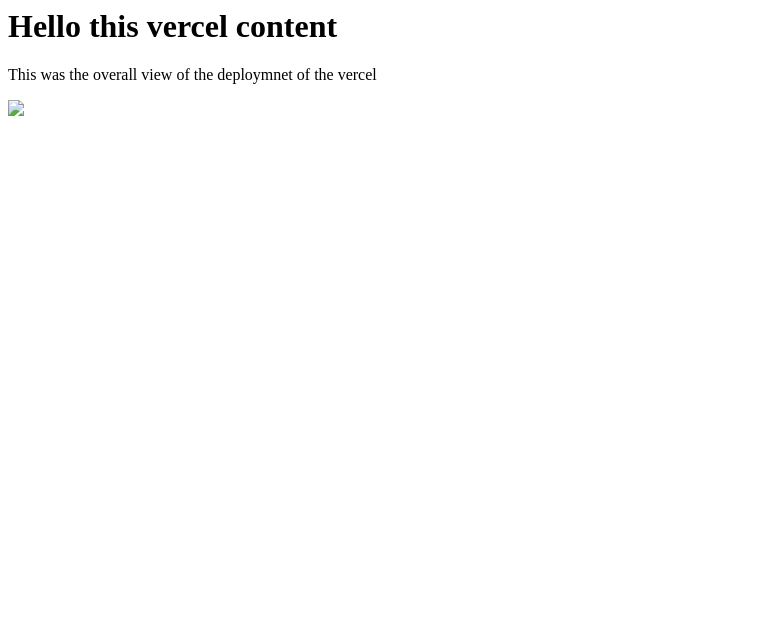
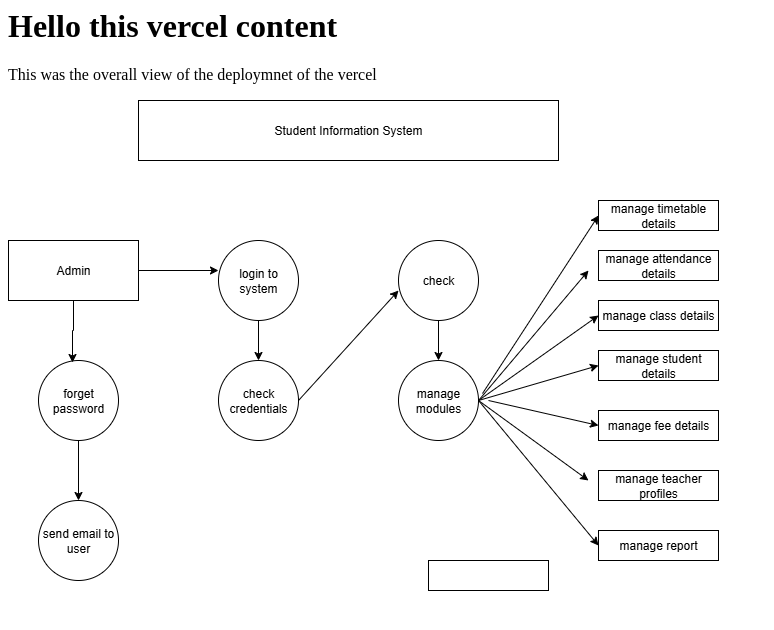
Before and after one commit to suggupramod184/pramod, a plain HTML site: page index.html in a window 1280 px wide. Shown: the whole page, without its empty margins (0-774 px from the left). Drawn offline with Linux system fonts and the light colour scheme.

Commit message:
Update index.html

```diff
--- a/index.html
+++ b/index.html
@@ -2,6 +2,6 @@
   <body>
      <h1>Hello this vercel content</h1>
     <p>This was the overall view of the deploymnet of the vercel</p>
-    <img src=Untitled Diagram.drawio.png>
+    <img src="Untitled Diagram.drawio.png">
   </body>
 </html
```
